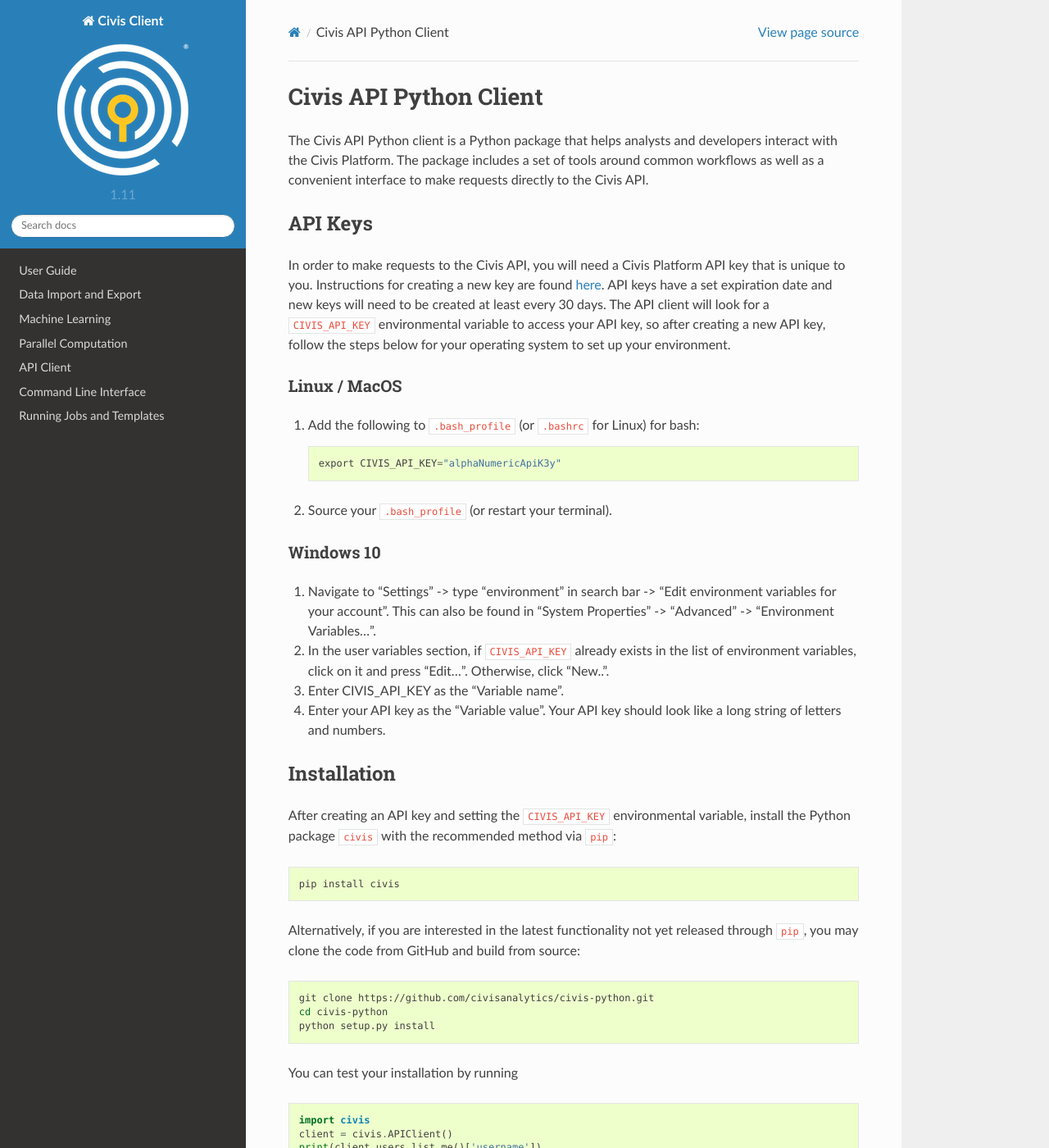
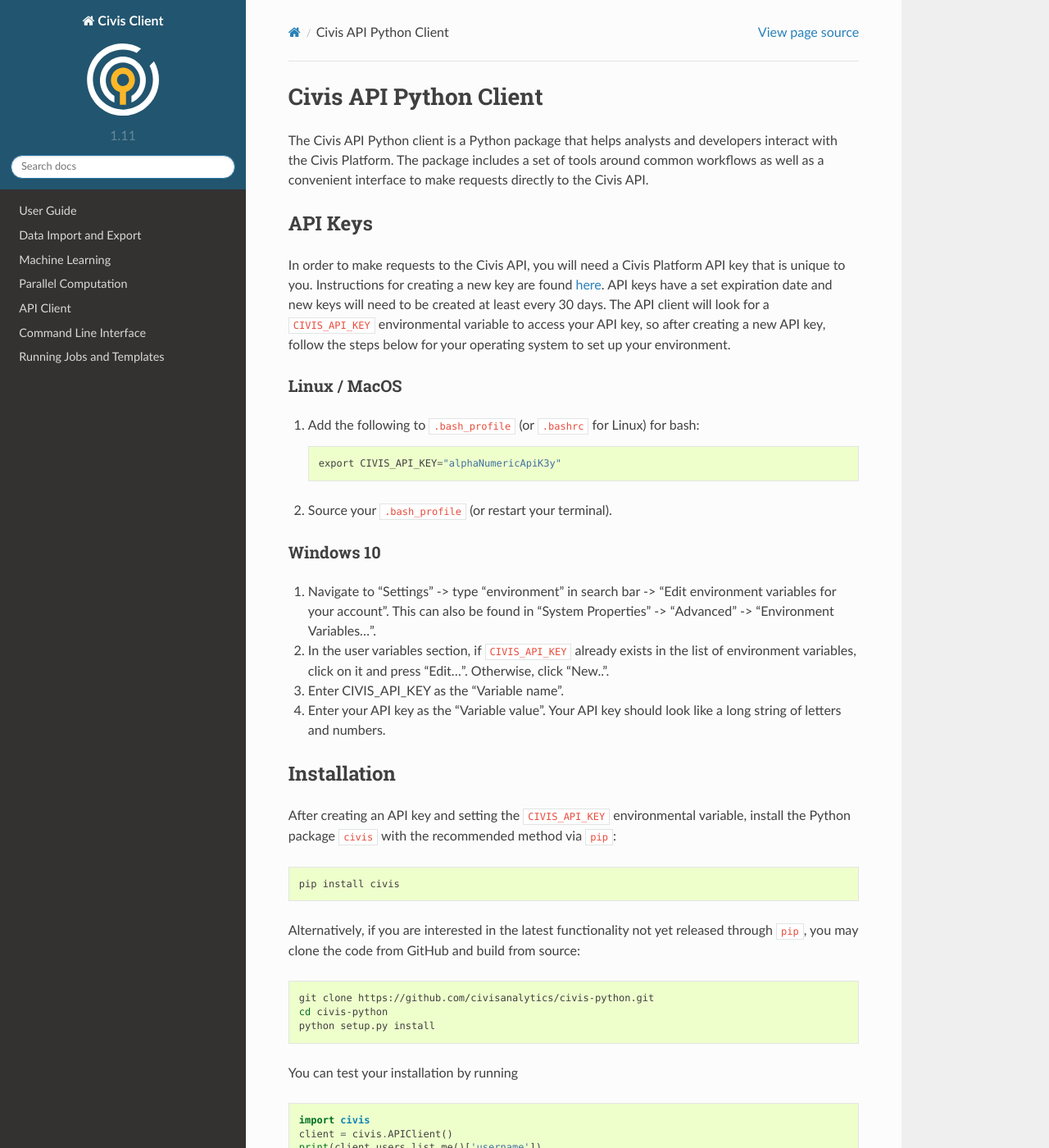
Before and after one commit to civisanalytics/civis-python, a Sphinx documentation site: the page built from docs/source/index.rst, in a window 1280 px wide and 1400 px high. Shown: the whole window at 82% size. Built offline with Sphinx 7.4.7 and the Read the Docs theme 2.0.0, drawn with Linux system fonts in a browser that asks for light colours.

Commit message:
ENH update logo

```diff
--- /dev/null
+++ b/docs/source/_static/custom.css
@@ -0,0 +1,3 @@
+.wy-side-nav-search {
+    background: #22556F;
+}
--- a/docs/source/conf.py
+++ b/docs/source/conf.py
@@ -146,7 +146,7 @@
 
 # The name of an image file (relative to this directory) to place at the top
 # of the sidebar.
-html_logo = '_static/civis.png'
+html_logo = '_static/civis.svg'
 
 # The name of an image file (within the static path) to use as favicon of the
 # docs.  This file should be a Windows icon file (.ico) being 16x16 or 32x32
@@ -455,3 +455,4 @@
 
 def setup(app):
     app.add_directive('generatedautosummary', GeneratedAutosummary)
+    app.add_css_file('custom.css')
```
Also changed, not shown: docs/source/_static/civis.ico, docs/source/_static/civis.png (deleted), docs/source/_static/civis.svg (added).
